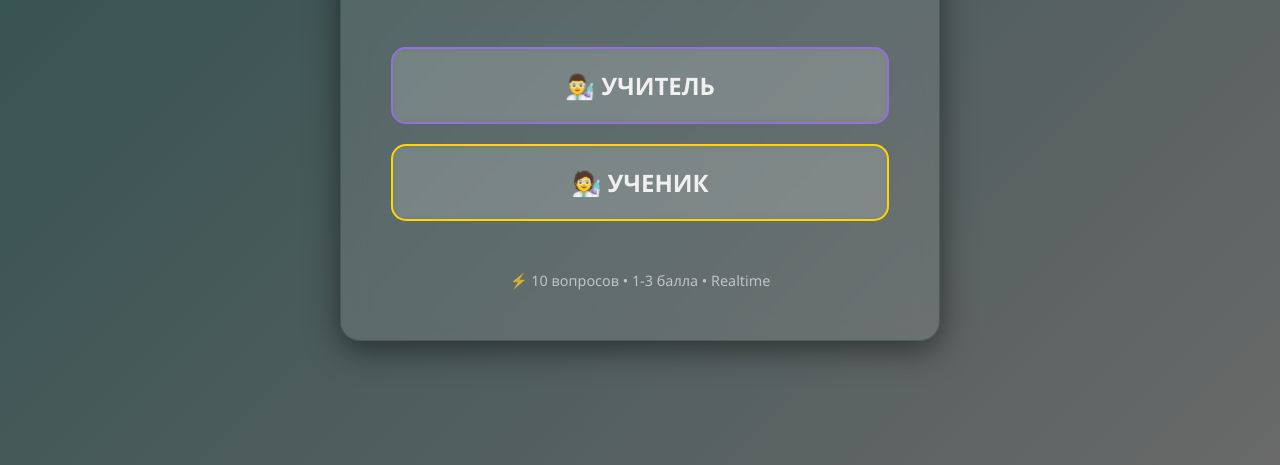
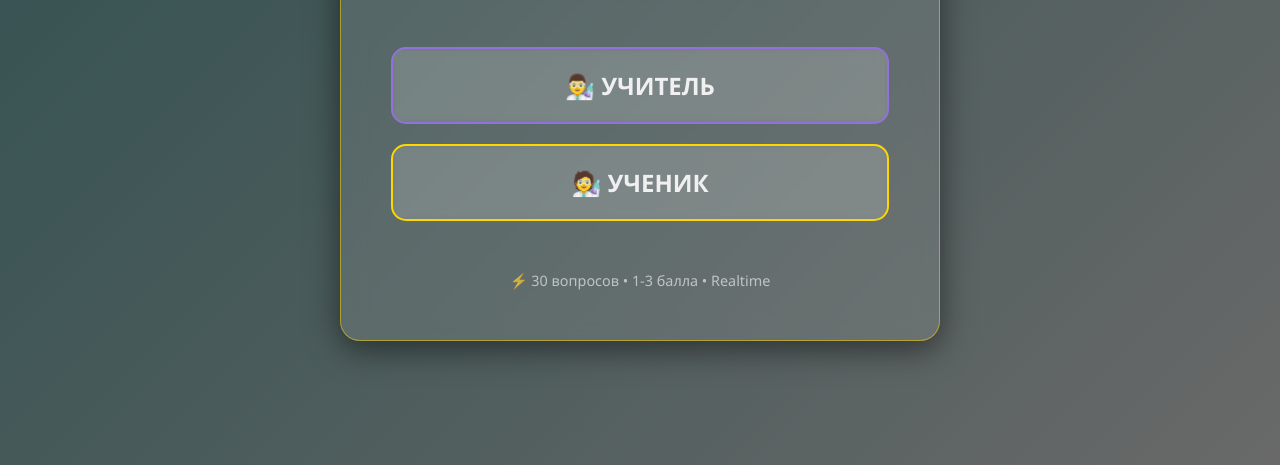
Before and after one commit to IlyaSigma111/shelochnyyemetally, a plain HTML site: page index.html in a window 1280 px wide. Shown: the part 335-800 px from the top of the page. Drawn offline with Linux system fonts and the light colour scheme.

Commit message:
Update index.html

```diff
--- a/index.html
+++ b/index.html
@@ -5,36 +5,20 @@
     <meta name="viewport" content="width=device-width, initial-scale=1.0">
     <title>🧪 Щелочные металлы - Викторина 9 класс</title>
 
-    <!-- ═══════════════════════════════════════════════════════════════════════
-         ХИМИЧЕСКИЙ ГЛАССМОРФИЗМ
-         Цветовая схема: серебристо-белые металлы с акцентами цветов пламени
-         (литий - малиновый, натрий - жёлтый, калий - фиолетовый)
-         ═══════════════════════════════════════════════════════════════════════ -->
     <style>
         :root {
-            /* Основные цвета - металлические */
             --metal-silver: #C0C0C0;
             --metal-light: #E8E8E8;
             --metal-dark: #2F4F4F;
-
-            /* Цвета пламени щелочных металлов */
-            --flame-lithium: #FF69B4;  /* Малиновый */
-            --flame-sodium: #FFD700;    /* Жёлтый */
-            --flame-potassium: #9370DB; /* Фиолетовый */
-            --flame-rubidium: #8B0000;  /* Красно-фиолетовый */
-            --flame-cesium: #4169E1;    /* Сине-фиолетовый */
-
-            /* Цвета текста */
+            --flame-lithium: #FF69B4;
+            --flame-sodium: #FFD700;
+            --flame-potassium: #9370DB;
+            --text-light: #F0F0F0;
             --text-dark: #1C1C1C;
-            --text-light: #F0F0F0;
-
-            /* Градиент фона */
             --bg-gradient-start: #2F4F4F;
             --bg-gradient-end: #696969;
-
-            /* Параметры глассморфизма */
             --glass-bg: rgba(192, 192, 192, 0.15);
-            --glass-border: rgba(47, 79, 79, 0.5);
+            --glass-border: rgba(255, 215, 0, 0.5);
             --glass-blur: 12px;
             --glass-shadow: 0 8px 32px 0 rgba(0, 0, 0, 0.5);
         }
@@ -52,7 +36,6 @@
             justify-content: center;
             align-items: center;
             padding: 20px;
-
             background: linear-gradient(135deg,
                 var(--bg-gradient-start),
                 var(--bg-gradient-end));
@@ -62,14 +45,12 @@
             max-width: 600px;
             width: 90%;
             padding: 50px;
-
             background: var(--glass-bg);
             backdrop-filter: blur(var(--glass-blur));
             -webkit-backdrop-filter: blur(var(--glass-blur));
             border: 1px solid var(--glass-border);
             border-radius: 20px;
             box-shadow: var(--glass-shadow);
-
             animation: floatIn 0.5s ease-out;
         }
 
@@ -104,7 +85,6 @@
             font-weight: bold;
             border-radius: 15px;
             transition: all 0.3s;
-
             background: rgba(255, 255, 255, 0.1);
             backdrop-filter: blur(5px);
             border: 2px solid var(--flame-sodium);
@@ -152,12 +132,12 @@
         <p class="subtitle">9 класс • Химия элементов IA группы</p>
 
         <div class="buttons">
-            <a href="teacher_alkali.html" class="btn teacher">👨‍🔬 УЧИТЕЛЬ</a>
-            <a href="student_alkali.html" class="btn">🧑‍🔬 УЧЕНИК</a>
+            <a href="teacher.html" class="btn teacher">👨‍🔬 УЧИТЕЛЬ</a>
+            <a href="student.html" class="btn">🧑‍🔬 УЧЕНИК</a>
         </div>
 
         <div class="footer">
-            ⚡ 10 вопросов • 1-3 балла • Realtime
+            ⚡ 30 вопросов • 1-3 балла • Realtime
         </div>
     </div>
 </body>
```
